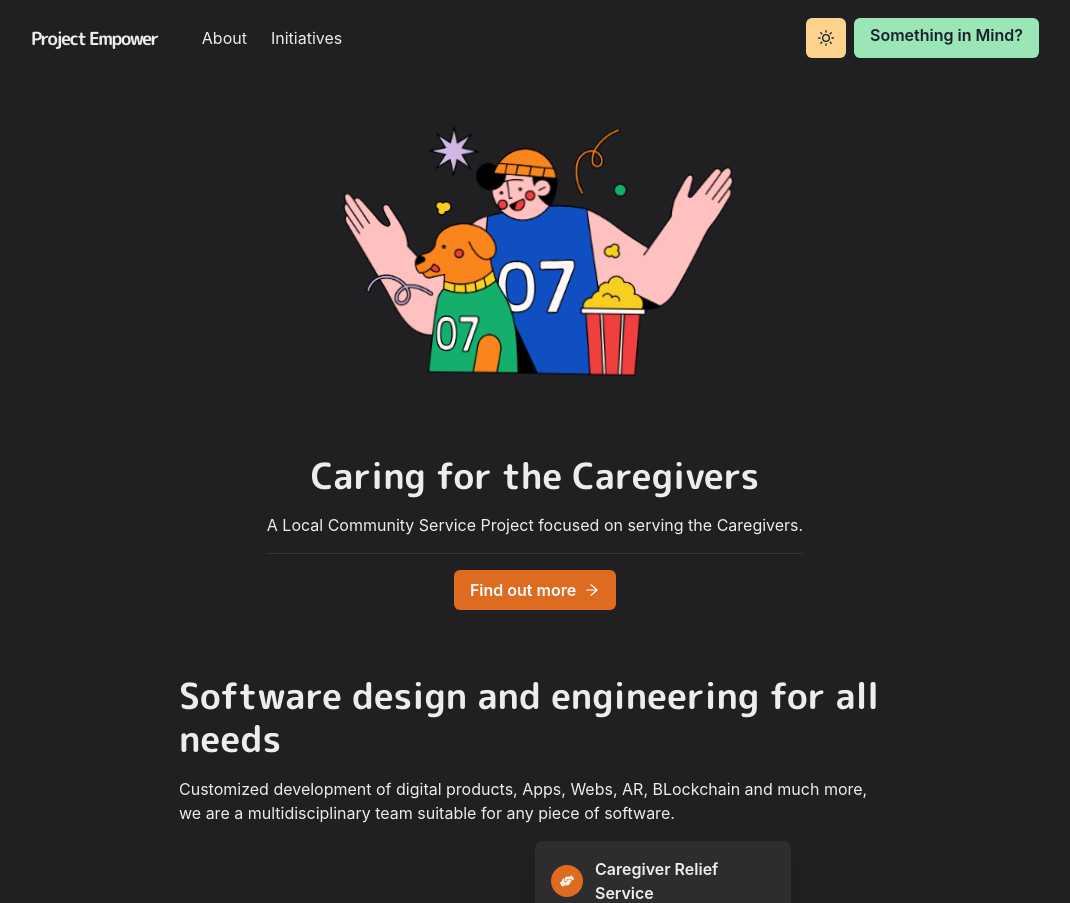
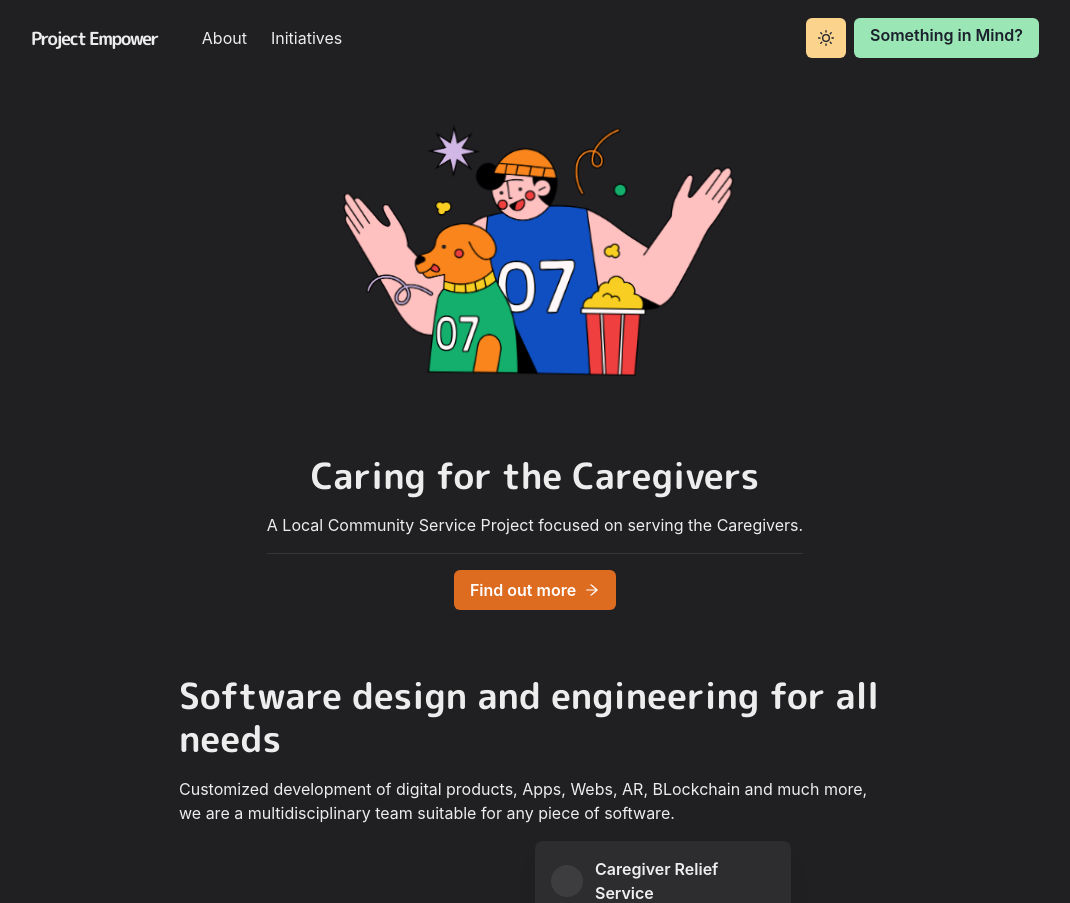
Before and after one commit to nicfang1/projectempower, a Next.js app: page / in a window 1280 px wide. Shown: the top 903 px of the page, without its empty margins (105-1175 px from the left). Built offline with nearby package versions, Linux system fonts and the light colour scheme.

Commit message:
edit button bg color

```diff
--- a/pages/index.js
+++ b/pages/index.js
@@ -41,37 +41,6 @@ const LinkItem = ({ href, path, target, children, ...props }) => {
 	);
 };
 
-const initiatives = [
-	{
-		heading: "Caregiver Relief Service",
-		desc: "Volunteers would perform simple activities (e.g. cleaning, purchasing groceries) to allow these caregivers to have personal time off for themselves.",
-		bgColorLight: "orange.200",
-		bgColorDark: "orange.500",
-		icons: <FaHandsHelping />,
-	},
-	{
-		heading: "Public Awareness Events",
-		desc: "Such as Run to Empower which welcomed all NUS students to take part to show support towards the unsung heroes in the lives of patients.",
-		icons: <MdPublic />,
-		bgColorLight: "green.200",
-		bgColorDark: "green.500",
-	},
-	{
-		heading: "Video Interview",
-		desc: "This will consist of a series of interviews with caregivers, patients, healthcare professionals and the public to understand the role that caregivers play in our healthcare landscape",
-		icons: <AiFillVideoCamera />,
-		bgColorLight: "purple.200",
-		bgColorDark: "purple.500",
-	},
-	{
-		heading: "Research",
-		desc: "Our review of the exisiting literature in Singapore has revealed that there is little understanding of the caregiver ecosystem. Through research, we aim to have a better understanding of caregivers in Singapore and generate new solutions to improve their wellbeing.",
-		icons: <SiPubmed />,
-		bgColorLight: "blue.200",
-		bgColorDark: "blue.500",
-	},
-];
-
 const ChakraBox = chakra(motion.div, {
 	shouldForwardProp: (prop) => isValidMotionProp(prop) || prop === "children",
 });
@@ -94,6 +63,52 @@ const item = {
 };
 
 const HeroSection = () => {
+	const initiatives = [
+		{
+			heading: "Caregiver Relief Service",
+			desc: "Volunteers would perform simple activities (e.g. cleaning, purchasing groceries) to allow these caregivers to have personal time off for themselves.",
+			icons: [
+				{
+					icon: <FaHandsHelping key="1" />,
+					bgColor: useColorModeValue("orange.200", "orange.500"),
+				},
+			],
+		},
+		{
+			heading: "Public Awareness Events",
+			desc: "Such as Run to Empower which welcomed all NUS students to take part to show support towards the unsung heroes in the lives of patients.",
+			icons: [
+				{
+					icon: <MdPublic key="1" />,
+					bgColor: useColorModeValue("green.200", "green.500"),
+				},
+			],
+		},
+		{
+			heading: "Video Interview",
+			desc: "This will consist of a series of interviews with caregivers, patients, healthcare professionals and the public to understand the role that caregivers play in our healthcare landscape",
+			icons: [
+				{
+					icon: <AiFillVideoCamera key="1" />,
+					bgColor: useColorModeValue("purple.200", "purple.500"),
+				},
+			],
+		},
+		{
+			heading: "Research",
+			desc: "Our review of the exisiting literature in Singapore has revealed that there is little understanding of the caregiver ecosystem. Through research, we aim to have a better understanding of caregivers in Singapore and generate new solutions to improve their wellbeing.",
+			icons: [
+				// {
+				// 	icon: <FaResearchgate />,
+				// 	bgColor: useColorModeValue("cyan.200", "cyan.500"),
+				// },
+				{
+					icon: <SiPubmed />,
+					bgColor: useColorModeValue("blue.200", "blue.500"),
+				},
+			],
+		},
+	];
 	return (
 		<Layout>
 			<Container
@@ -200,12 +215,9 @@ const HeroSection = () => {
 										minW={8}
 										fontSize="sm"
 										p={0}
-										bg={useColorModeValue(
-											initiative.bgColorLight,
-											initiative.bgColorDark
-										)}
+										bg={initiative.icons.bgColor}
 									>
-										{initiative.icons}
+										{initiative.icons.icon}
 									</Button>
 									<Text fontWeight="semibold">{initiative.heading}</Text>
 								</ChakraBox>
```
Also changed, not shown: pages/initiatives.js (+47 -53 lines).
